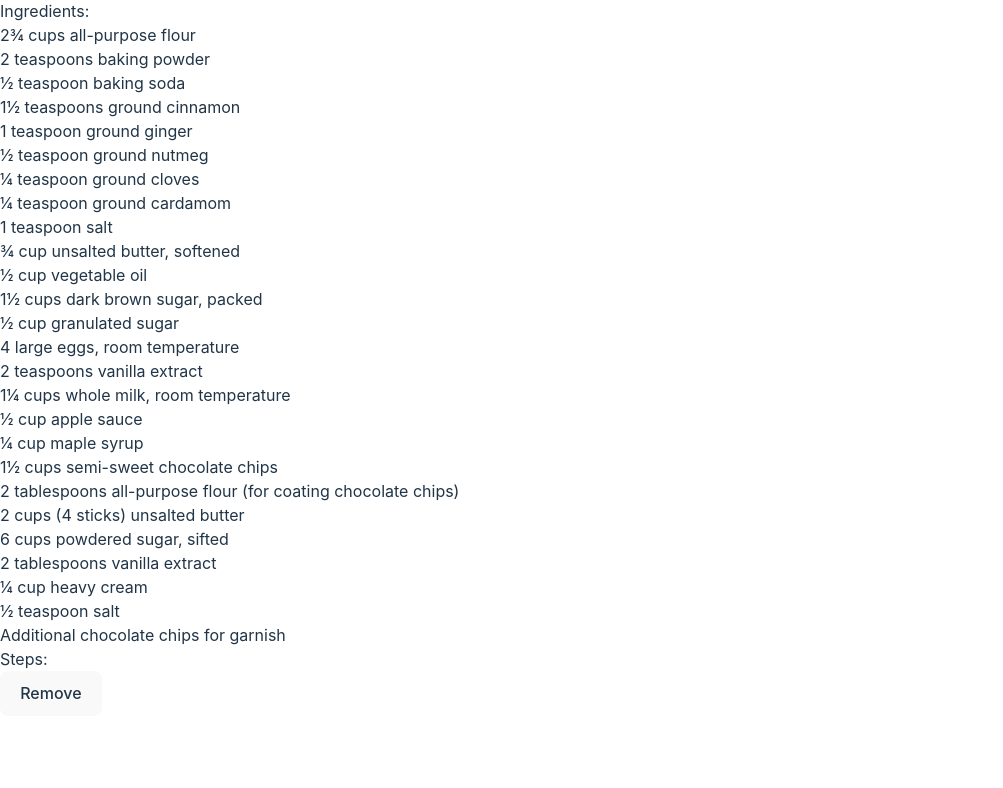
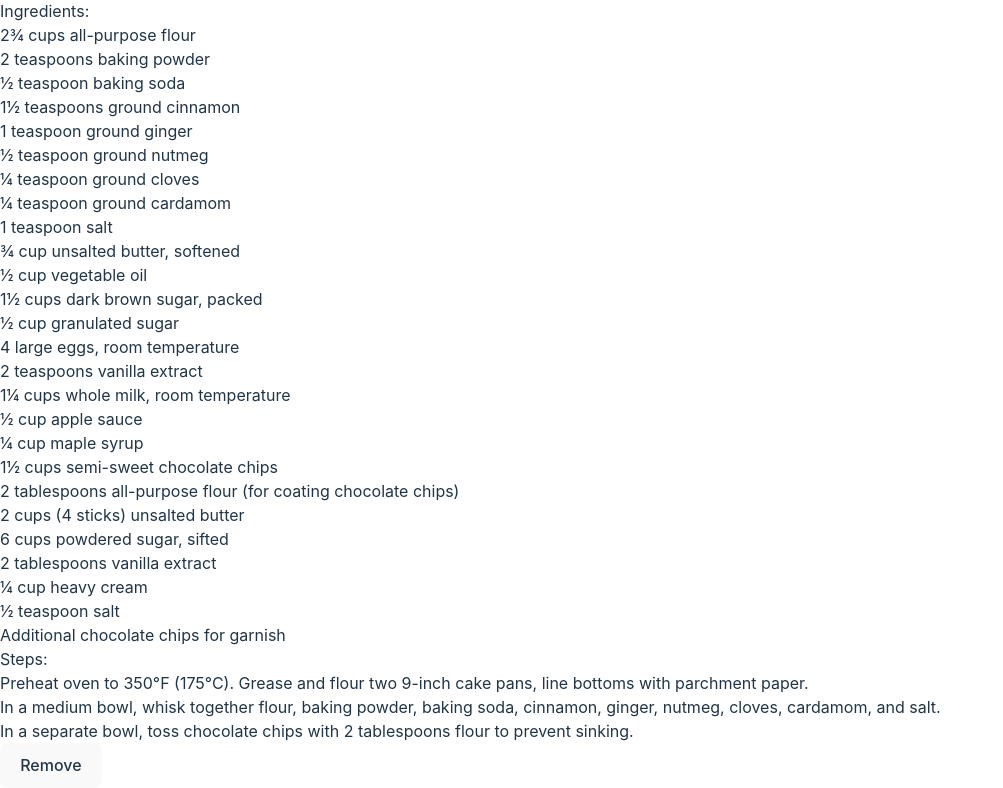
Before and after one commit to bmanke/recipe-app, a React (Vite) app: page / in a window 1280 px wide. Shown: the part 5765-6553 px from the top of the page, without its empty margins (0-1003 px from the left). Before the commit the page ends 6481 px from the top, so only its background shows below. Built offline with nearby package versions, Linux system fonts and the light colour scheme.

Commit message:
Oct 22, 2024, 9:42 PM

```diff
--- a/src/data/initialRecipes.ts
+++ b/src/data/initialRecipes.ts
@@ -82,7 +82,10 @@ export const initialRecipes: Recipe[] = [
         name: "Ron's AI-Wizard Chocolate Chip Spice Cake",
         ingredients: ["2¾ cups all-purpose flour", "2 teaspoons baking powder", "½ teaspoon baking soda", "1½ teaspoons ground cinnamon", "1 teaspoon ground ginger", "½ teaspoon ground nutmeg", "¼ teaspoon ground cloves", "¼ teaspoon ground cardamom", "1 teaspoon salt", "¾ cup unsalted butter, softened", "½ cup vegetable oil", "1½ cups dark brown sugar, packed", "½ cup granulated sugar", "4 large eggs, room temperature", "2 teaspoons vanilla extract", "1¼ cups whole milk, room temperature", "½ cup apple sauce", "¼ cup maple syrup", "1½ cups semi-sweet chocolate chips", "2 tablespoons all-purpose flour (for coating chocolate chips)", "2 cups (4 sticks) unsalted butter", "6 cups powdered sugar, sifted", "2 tablespoons vanilla extract", "¼ cup heavy cream", "½ teaspoon salt", "Additional chocolate chips for garnish" ],
         steps: [
-
+            "Preheat oven to 350°F (175°C). Grease and flour two 9-inch cake pans, line bottoms with parchment paper.",
+            "In a medium bowl, whisk together flour, baking powder, baking soda, cinnamon, ginger, nutmeg, cloves, cardamom, and salt.",
+            "In a separate bowl, toss chocolate chips with 2 tablespoons flour to prevent sinking.",
+            ""
         ],
         image: "https://images.unsplash.com/photo-1561043433-aaf687c4cf04?ixlib=rb-4.0.3&ixid=M3wxMjA3fDB8MHxwaG90by1wYWdlfHx8fGVufDB8fHx8fA%3D%3D&auto=format&fit=crop&w=1000&q=80",
         mealType: "Appetizer",
```
